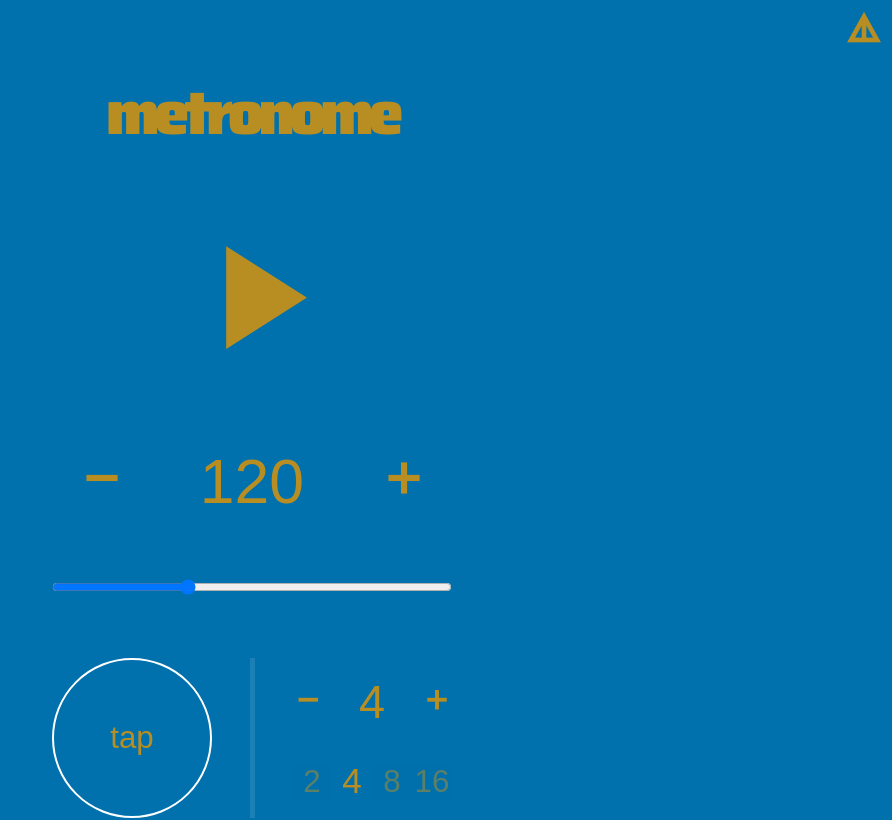
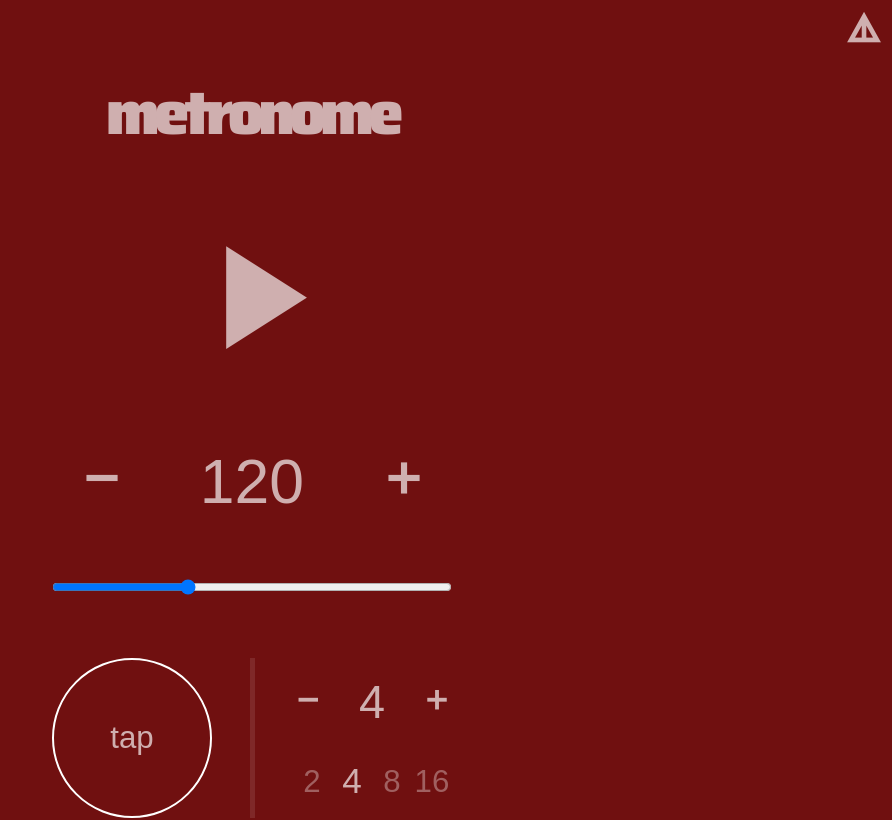
Before and after one commit to alanpaulprice/metronome, a React (Create React App) app: page / in a window 1280 px wide. Shown: the top 820 px of the page, without its empty margins (388-1280 px from the left). Built offline with nearby package versions, Linux system fonts and the light colour scheme; no server answers.

Commit message:
styles: changed Theme colors

```diff
--- a/src/styles.js
+++ b/src/styles.js
@@ -3,8 +3,8 @@ import { createGlobalStyle } from 'styled-components';
 // ===== THEME
 
 export const Theme = {
-  bg: 'hsl(201, 100%, 34%)',
-  fg: 'hsl(43, 68%, 43%)'
+  bg: 'hsl(0, 75%, 25%)',
+  fg: 'hsl(0, 25%, 75%)'
 };
 
 // ===== STYLES
```
